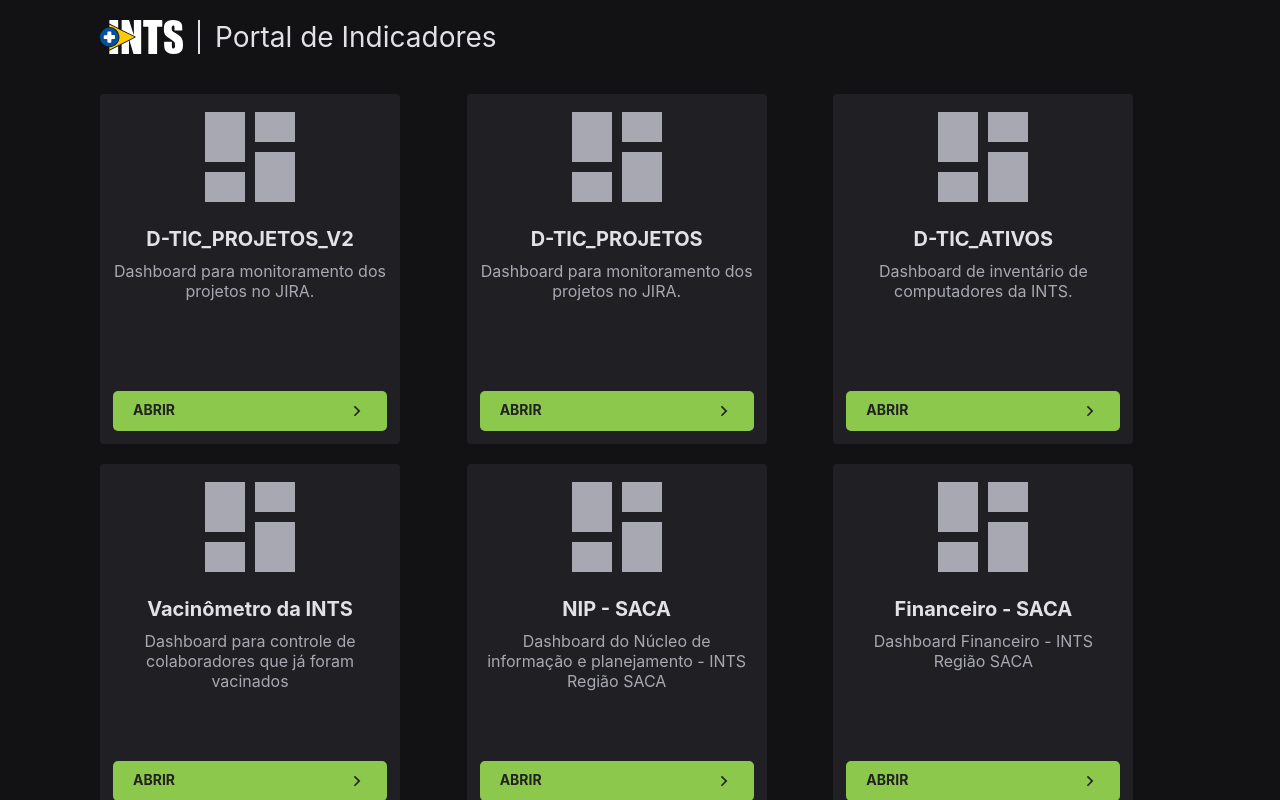
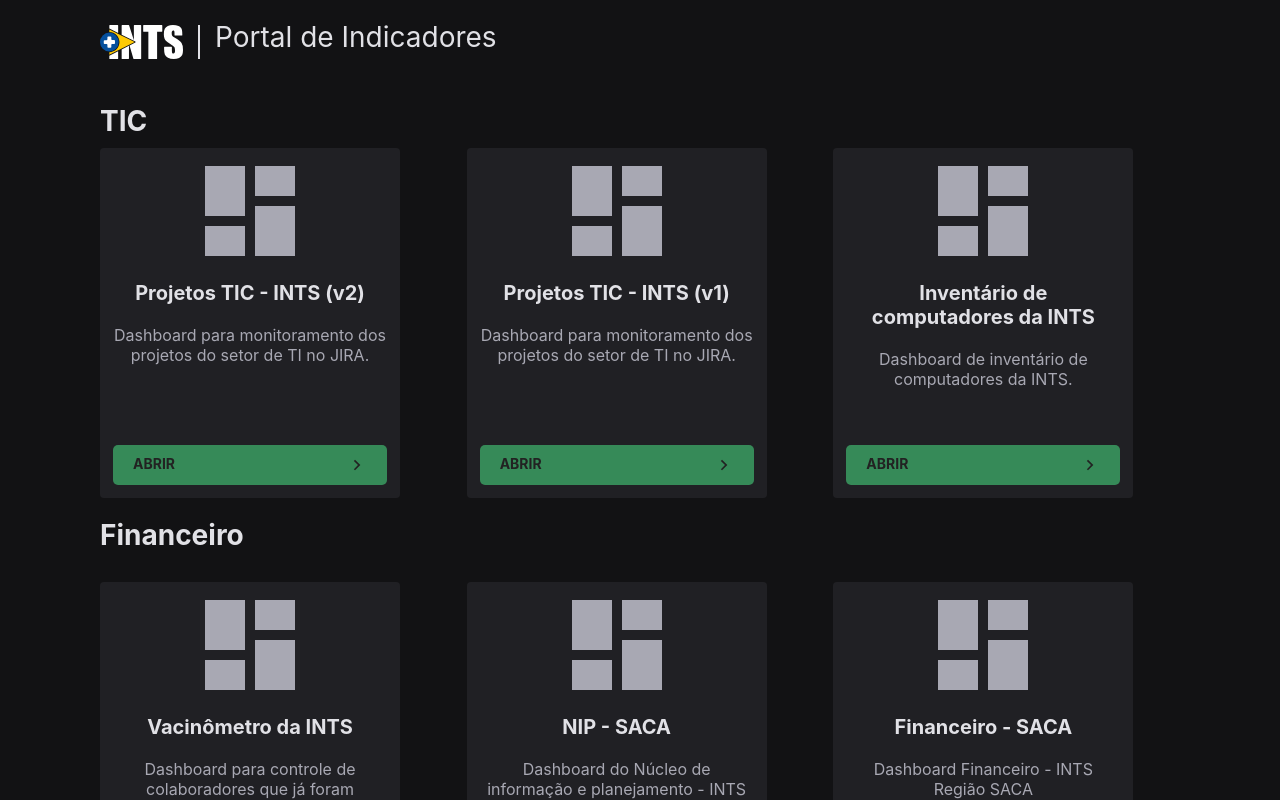
Before and after one commit to lucaslsneves/portal, a React (Create React App) app: page / in a window 1280 px wide. Shown: the top 800 px of the page. Built offline with nearby package versions, Linux system fonts and the light colour scheme.

Commit message:
change colors card and add sections

```diff
--- a/src/App.js
+++ b/src/App.js
@@ -22,22 +22,29 @@ function App() {
       <AppContainer>
         <Header setTheme={setTheme} theme={theme} />
 
+        <h1>TIC</h1>
         <CardSection>
           <Card
             url="https://app.powerbi.com/groups/me/reports/26311468-e27e-4724-8e50-c6d9271eb6fd/ReportSection25dafee6c7070657804b"
-            title="D-TIC_PROJETOS_V2"
-            description="Dashboard para monitoramento dos projetos no JIRA."
+            title="Projetos TIC - INTS (v2)"
+            description="Dashboard para monitoramento dos projetos do setor de TI no JIRA."
           />
           <Card
             url="https://app.powerbi.com/groups/me/reports/c3313ca5-55f3-438f-a218-c50d785c6f81/ReportSection9eec9aeed0040923d8ec"
-            title="D-TIC_PROJETOS"
-            description="Dashboard para monitoramento dos projetos no JIRA."
+            title="Projetos TIC - INTS (v1)"
+            description="Dashboard para monitoramento dos projetos do setor de TI no JIRA."
           />
           <Card
             url="https://app.powerbi.com/groups/me/reports/36a677ff-ecbe-4d7d-a952-82092cfc50fb/ReportSection"
-            title="D-TIC_ATIVOS"
+            title="Inventário de computadores da INTS"
             description="Dashboard de inventário de computadores da INTS."
           />
+         </CardSection>
+         <h1>Financeiro</h1>
+         <CardSection>
+
+         </CardSection>
+         <CardSection>
            <Card
             url="https://app.powerbi.com/groups/me/reports/71c8c20a-b0a0-465d-95a0-b0fc7c2c61a4"
             title="Vacinômetro da INTS"
--- a/src/components/Card/index.js
+++ b/src/components/Card/index.js
@@ -5,14 +5,14 @@ import { HiOutlineDocumentReport } from 'react-icons/hi';
 
 import { Container, ContentContainer, ImgContainer } from './styles';
 
-function Card({ url, img, title, description, type = 'dashboard' }) {
+function Card({ url,  title, description, type = 'dashboard',color = "#368a58" }) {
   return (
-    <Container>
+    <Container color={color} rel="noreferrer" href={url} target="_blank">
       <ImgContainer>
         {type === 'dashboard' ? <MdDashboard size={120}  /> : <HiOutlineDocumentReport size={120}  />}
       </ImgContainer>
 
-      <ContentContainer>
+      <ContentContainer color={color}>
         <h1>{title}</h1>
         <p>{description}</p>
         <a rel="noreferrer" href={url} target="_blank">
--- a/src/components/Card/styles.js
+++ b/src/components/Card/styles.js
@@ -1,6 +1,6 @@
 import styled from 'styled-components';
 import {darken} from 'polished';
-export const Container = styled.div`
+export const Container = styled.a`
   width: 300px;
   height: 350px;
   border-radius: 4px;
@@ -17,10 +17,10 @@ export const Container = styled.div`
      color:#a8a8b3;
   }
   &:hover {
-    border: 3px solid #8cc84b;
+    border: 3px solid ${props => props.color};
 
     svg {
-      color: #8cc84b;
+      color: ${props => props.color};
   }
   }
 
@@ -73,7 +73,7 @@ color:#a8a8b3;
       text-transform: uppercase;
       font-size: 14px;
       color: #222;
-      background-color: #8cc84b;
+      background-color: ${props => props.color};
       transition: 200ms;
       &:hover {
         background-color: ${darken(0.06, '#8cc84b')};
--- a/src/styles/global.js
+++ b/src/styles/global.js
@@ -18,6 +18,17 @@ export default createGlobalStyle`
   body {
     -webkit-font-smoothing: antialiased;
     background-color: #121214;
+    color: #e1e1e6;
+
+    h1 {
+      margin-bottom: 10px;
+    }
+
+    @media(max-width: 750px) {
+      h1 {
+        text-align: center;
+      }
+    }
   }
   body, input, button {
     font: 14px 'Inter', sans-serif;
```
